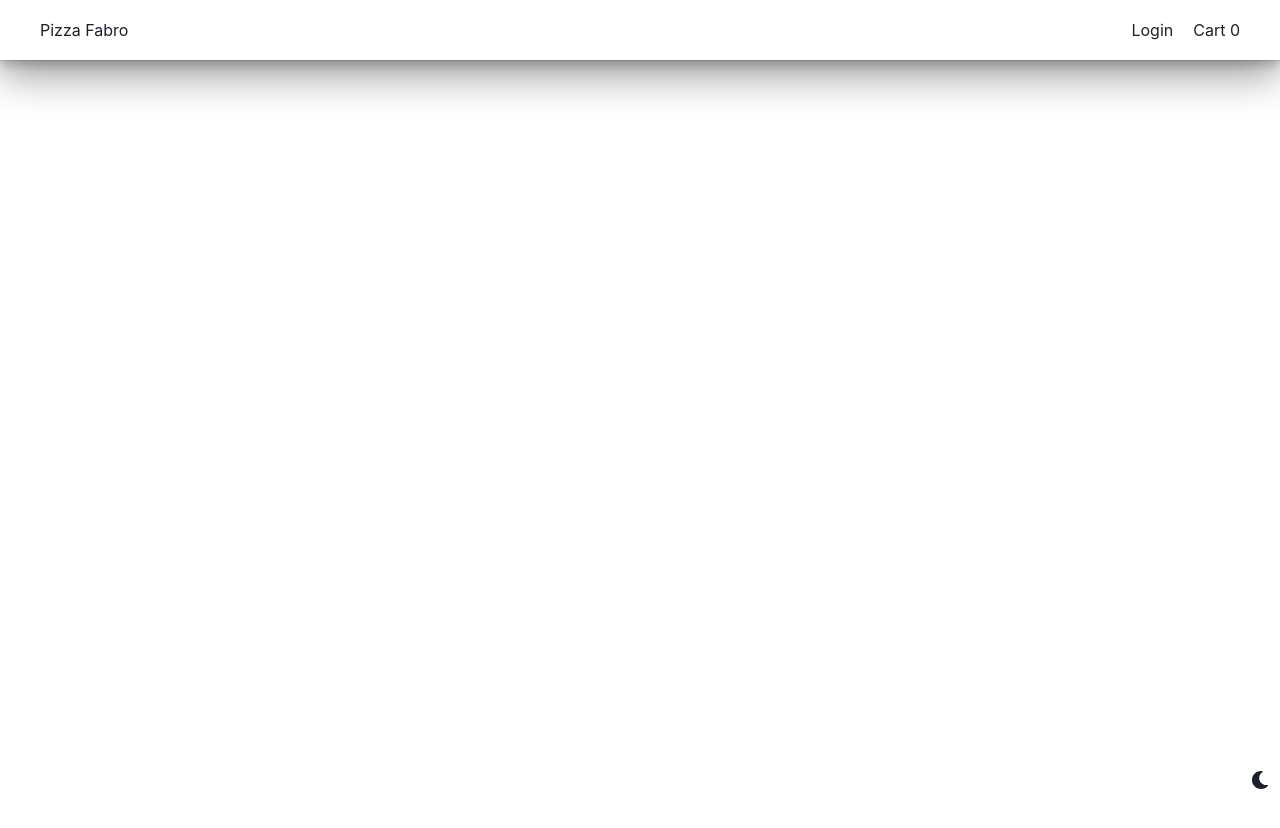
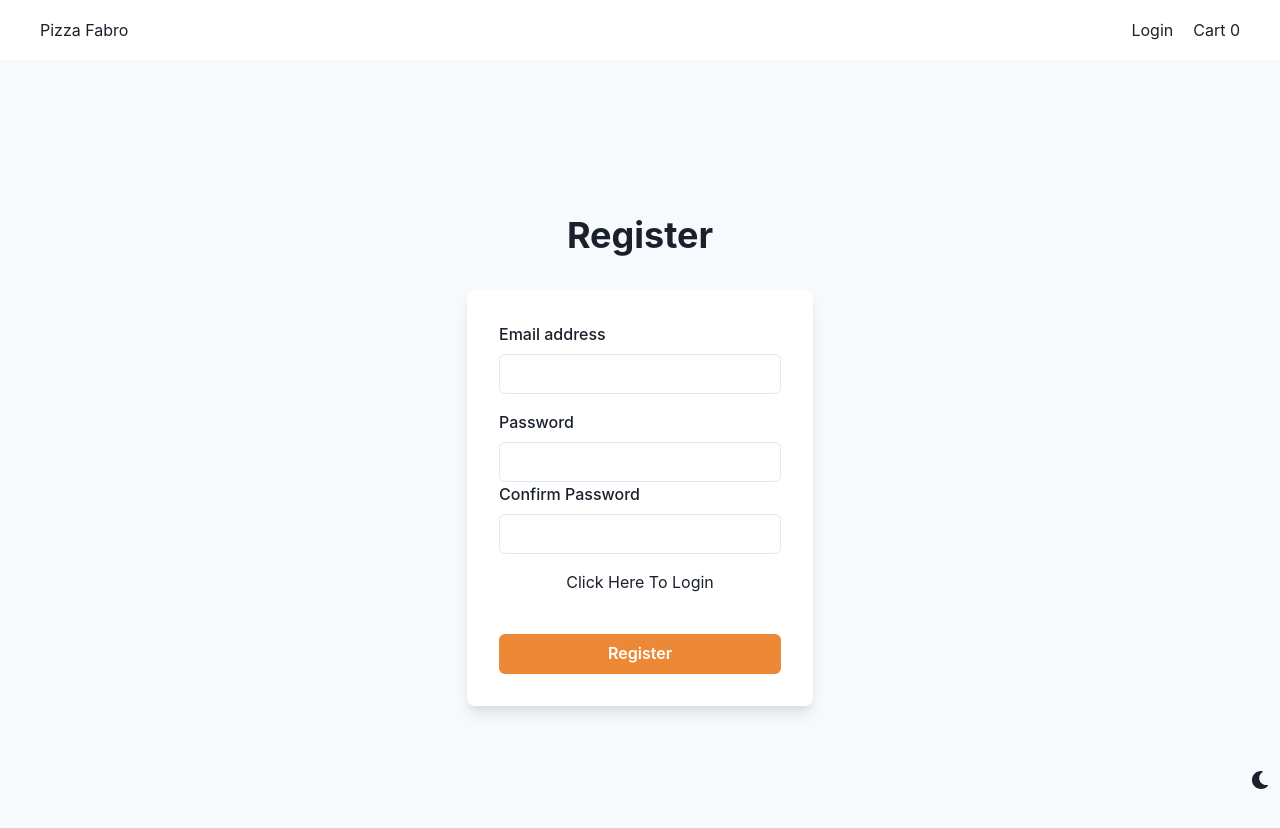
Before and after one commit to fabrogabrielandres/Mern-Pizza-cliente, a React (Create React App) app: page /register in a window 1280 px wide. Shown: the top 828 px of the page. Before the commit the page ends 800 px from the top, so only its background shows below. Built offline with nearby package versions, Linux system fonts and the light colour scheme.

Commit message:
create screen login and register

```diff
--- a/src/App.tsx
+++ b/src/App.tsx
@@ -2,12 +2,13 @@ import { ChakraProvider, Box, theme } from '@chakra-ui/react';
 import { ColorModeSwitcher } from './ColorModeSwitcher';
 import Navbar from './components/NavBar/Navbar';
 import { HomeScreen } from './screens/HomeScreen/HomeScreen';
-import { ReactElement } from 'react';
 import { BrowserRouter, Routes, Route } from 'react-router-dom';
 import { CartScreen } from './screens/CartScreen/CartScreen';
+import { RegisterScreen } from './screens/RegisterScreen/RegisterScreen';
+import { LoginScreen } from './screens/LoginScreen/LoginScreen';
 
-export const App = (): ReactElement => (
-	<>
+export const App = () => (
+	<div>
 		<ChakraProvider theme={theme}>
 			<Box h="150%">
 				<ColorModeSwitcher position="fixed" bottom={0} right={0} />
@@ -16,9 +17,11 @@ export const App = (): ReactElement => (
 					<Routes>
 						<Route path="/" element={<HomeScreen />} />
 						<Route path="/cart" element={<CartScreen />} />
+						<Route path="/register" element={<RegisterScreen />} />
+						<Route path="/login" element={<LoginScreen/> }/>
 					</Routes>
 				</BrowserRouter>
 			</Box>
 		</ChakraProvider>
-	</>
+	</div>
 );
--- a/src/components/NavBar/Navbar.tsx
+++ b/src/components/NavBar/Navbar.tsx
@@ -13,11 +13,11 @@ const Navbar = (props: Props): ReactElement => {
 	return (
 		<Flex justify="space-between" alignItems="center" boxShadow="dark-lg" h={'60px'}>
 			<Box marginLeft={10}>
-				<Text onClick={() => navigate('/')}>Pizza Fabro</Text>
+				<Text onClick={() => navigate('/')} cursor={"pointer"}>Pizza Fabro</Text>
 			</Box>
 			<Box marginRight={10}>
 				<Box display="inline-block">
-					<a href="!#">Login</a>
+					<Text onClick={() => navigate('/login')} cursor={"pointer"}>Login</Text>
 				</Box>
 				<Box display="inline-block" marginLeft="5">
 					<Text onClick={() => navigate('/cart')} cursor={"pointer"}>{`Cart ${cartItems.length}`}</Text>
--- /dev/null
+++ b/src/screens/LoginScreen/LoginScreen.tsx
@@ -0,0 +1,46 @@
+import { Flex, Box, FormControl, FormLabel, Input, Stack, Button, Heading, useColorModeValue } from '@chakra-ui/react';
+import { Text } from '@chakra-ui/layout';
+import { useNavigate } from 'react-router-dom';
+
+export const LoginScreen = () => {
+	const navigate=useNavigate()
+	return (
+		<Flex minH={'100vh'} align={'center'} justify={'center'} bg={useColorModeValue('gray.50', 'gray.800')}>
+			<Stack spacing={8} mx={'auto'} maxW={'lg'} py={12} px={6}>
+				<Stack align={'center'}>
+					<Heading fontSize={'4xl'}>Login</Heading>
+				</Stack>
+				<Box rounded={'lg'} bg={useColorModeValue('white', 'gray.700')} boxShadow={'lg'} p={8}>
+					<Stack spacing={4}>
+						<FormControl id="email">
+							<FormLabel>Email address</FormLabel>
+							<Input type="email" />
+						</FormControl>
+						<FormControl id="password">
+							<FormLabel>Password</FormLabel>
+							<Input type="password" />
+							<FormLabel>Confirm Password</FormLabel>
+							<Input type="confirmpassword" />
+						</FormControl>
+						<Stack spacing={10}>
+							<Text
+							textAlign={"center"}
+							onClick={()=>{navigate("/register")}}
+							cursor={"pointer"}
+							>Click Here To Register</Text>
+							<Button
+								bg={'orange.400'}
+								color={'white'}
+								_hover={{
+									bg: 'orange.500'
+								}}
+							>
+								Sign in
+							</Button>
+						</Stack>
+					</Stack>
+				</Box>
+			</Stack>
+		</Flex>
+	);
+};
--- /dev/null
+++ b/src/screens/RegisterScreen/RegisterScreen.tsx
@@ -0,0 +1,50 @@
+import { Flex, Box, FormControl, FormLabel, Input, Stack, Button, Heading, useColorModeValue } from '@chakra-ui/react';
+import { Text } from '@chakra-ui/layout';
+import { useNavigate } from 'react-router-dom';
+
+export const RegisterScreen = () => {
+	const navigate = useNavigate();
+	return (
+		<Flex minH={'100vh'} align={'center'} justify={'center'} bg={useColorModeValue('gray.50', 'gray.800')}>
+			<Stack spacing={8} mx={'auto'} maxW={'lg'} py={12} px={6}>
+				<Stack align={'center'}>
+					<Heading fontSize={'4xl'}>Register</Heading>
+				</Stack>
+				<Box rounded={'lg'} bg={useColorModeValue('white', 'gray.700')} boxShadow={'lg'} p={8}>
+					<Stack spacing={4}>
+						<FormControl id="email">
+							<FormLabel>Email address</FormLabel>
+							<Input type="email" />
+						</FormControl>
+						<FormControl id="password">
+							<FormLabel>Password</FormLabel>
+							<Input type="password" />
+							<FormLabel>Confirm Password</FormLabel>
+							<Input type="confirmpassword" />
+						</FormControl>
+						<Stack spacing={10}>
+							<Text
+								textAlign={'center'}
+								onClick={() => {
+									navigate('/login');
+								}}
+								cursor={'pointer'}
+							>
+								Click Here To Login
+							</Text>
+							<Button
+								bg={'orange.400'}
+								color={'white'}
+								_hover={{
+									bg: 'orange.500'
+								}}
+							>
+								Register
+							</Button>
+						</Stack>
+					</Stack>
+				</Box>
+			</Stack>
+		</Flex>
+	);
+};
```
Lines whose indentation alone changed are shown as unchanged.
